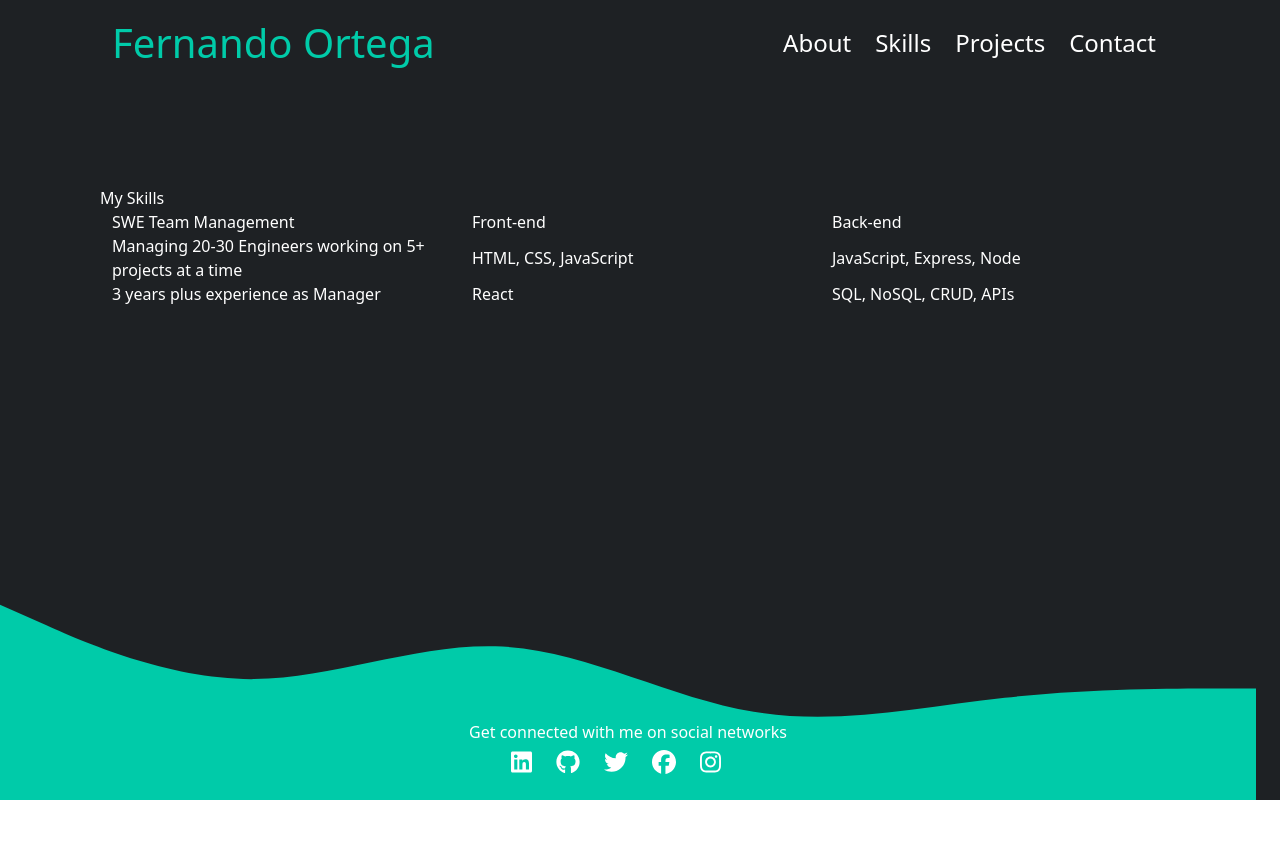
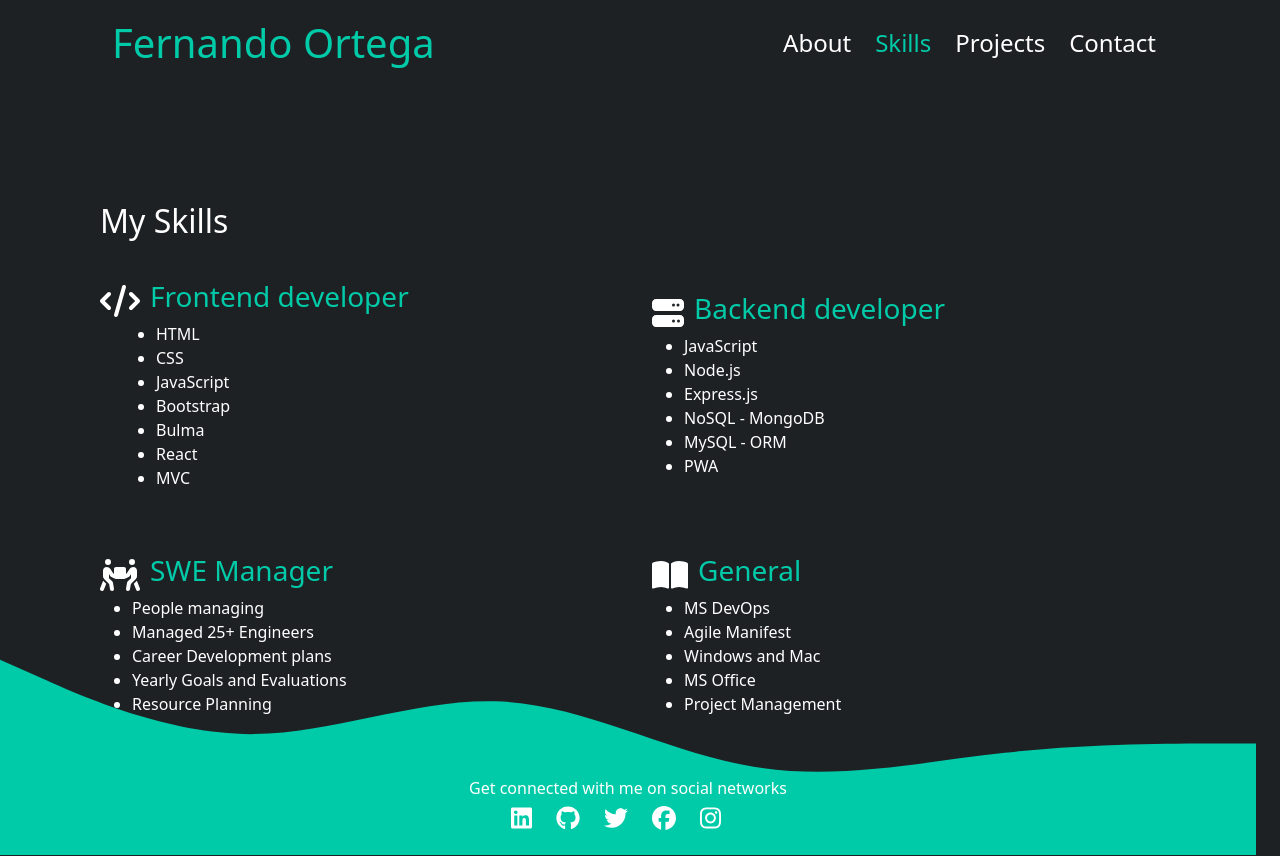
Before and after one commit to Feortegas/portfolio-react, a React (Create React App) app: page / in a window 1280 px wide. Both pictures are taken after a click on the item "Skills". Before the commit the page ends 800 px from the top, so only its background shows below. Built offline with nearby package versions, Linux system fonts and the light colour scheme.

Commit message:
add style to Skills component

```diff
--- a/src/components/Nav/index.js
+++ b/src/components/Nav/index.js
@@ -42,22 +42,22 @@ function Nav(props) {
 			<div className='collapse navbar-collapse'>
 				<ul className='navbar-nav ms-auto align-items-center'>
 					<li
-						className={`nav-item me-4 ${aboutSelected}`}
+						className={`nav-item me-4 ${aboutSelected && 'nav-active'}`}
 						onClick={(event) => resetStates(event)}>
 						About
 					</li>
 					<li
-						className={`nav-item me-4 ${skillsSelected}`}
+						className={`nav-item me-4 ${skillsSelected && 'nav-active'}`}
 						onClick={(event) => resetStates(event)}>
 						Skills
 					</li>
 					<li
-						className={`nav-item me-4 ${projectsSelected}`}
+						className={`nav-item me-4 ${projectsSelected && 'nav-active'}`}
 						onClick={(event) => resetStates(event)}>
 						Projects
 					</li>
 					<li
-						className={`nav-item me-4 ${contactSelected}`}
+						className={`nav-item me-4 ${contactSelected} && 'nav-active'`}
 						onClick={(event) => resetStates(event)}>
 						Contact
 					</li>
--- a/src/components/Skills/index.js
+++ b/src/components/Skills/index.js
@@ -1,26 +1,84 @@
 import React from 'react';
+import { FontAwesomeIcon } from '@fortawesome/react-fontawesome';
+import {
+	faCode,
+	faServer,
+	faPeopleCarryBox,
+	faBookOpen,
+} from '@fortawesome/free-solid-svg-icons';
 
 function Skills() {
 	return (
 		<div>
-			<span>My Skills</span>
-			<div className='container'>
-				<div className='row align-items-start'>
-					<div className='col'>SWE Team Management</div>
-					<div className='col'>Front-end</div>
-					<div className='col'>Back-end</div>
+			<h2 className='my-3'>My Skills</h2>
+			<div className='skills-container row'>
+				{/* Frontend skills */}
+				<div className='my-skills col-6 my-4'>
+					<div className='skills-title d-flex'>
+						<FontAwesomeIcon className='skills-icon' icon={faCode} />
+						<h3> Frontend developer</h3>
+					</div>
+					<ul className='mx-4'>
+						<li>HTML</li>
+						<li>CSS</li>
+						<li>JavaScript</li>
+						<li>Bootstrap</li>
+						<li>Bulma</li>
+						<li>React</li>
+						<li>MVC</li>
+					</ul>
 				</div>
-				<div className='row align-items-center'>
-					<div className='col'>
-						Managing 20-30 Engineers working on 5+ projects at a time
+				{/* Backend skills */}
+				<div className='my-skills col-6 my-4'>
+					<div className='skills-title d-flex'>
+						<FontAwesomeIcon className='skills-icon' icon={faServer} />
+						<h3> Backend developer</h3>
 					</div>
-					<div className='col'>HTML, CSS, JavaScript</div>
-					<div className='col'>JavaScript, Express, Node</div>
+					<ul>
+						<li>JavaScript</li>
+						<li>Node.js</li>
+						<li>Express.js</li>
+						<li>NoSQL - MongoDB</li>
+						<li>MySQL - ORM</li>
+						<li>PWA</li>
+					</ul>
 				</div>
-				<div className='row align-items-end'>
-					<div className='col'>3 years plus experience as Manager</div>
-					<div className='col'>React</div>
-					<div className='col'>SQL, NoSQL, CRUD, APIs</div>
+				{/* Management skills */}
+				<div className='my-skills col-6 my-4'>
+					<div className='skills-title d-flex'>
+						<FontAwesomeIcon className='skills-icon' icon={faPeopleCarryBox} />
+						<h3> SWE Manager</h3>
+					</div>
+					<ul>
+						<li>People managing</li>
+						<li>Managed 25+ Engineers</li>
+						<li>Career Development plans</li>
+						<li>Yearly Goals and Evaluations</li>
+						<li>Resource Planning</li>
+					</ul>
+				</div>
+				{/* General skills */}
+				<div className='my-skills col-6 my-4'>
+					<div className='skills-title d-flex'>
+						<FontAwesomeIcon className='skills-icon' icon={faBookOpen} />
+						<h3> General</h3>
+					</div>
+					<ul>
+						<li>MS DevOps</li>
+						<li>Agile Manifest</li>
+						<li>Windows and Mac</li>
+						<li>MS Office</li>
+						<li>Project Management</li>
+					</ul>
+				</div>
+				<div className='skills-blob'>
+					{/* <svg viewBox='0 0 200 200' xmlns='http://www.w3.org/2000/svg'>
+						<path
+							fill='#00CBA9'
+							d='M29.3,-36.4C39.1,-33.3,48.8,-26.1,59.2,-14.4C69.6,-2.7,80.8,13.6,78.6,27.1C76.3,40.6,60.7,51.3,45.3,51.8C30,52.3,15,42.7,-1.3,44.4C-17.6,46.2,-35.1,59.3,-43.1,56.4C-51.1,53.5,-49.5,34.6,-51.3,19C-53.1,3.5,-58.2,-8.5,-57.6,-21.4C-57.1,-34.2,-50.9,-47.9,-40.3,-50.8C-29.8,-53.7,-14.9,-45.9,-2.6,-42.3C9.8,-38.8,19.6,-39.6,29.3,-36.4Z'
+							transform='translate(100 100)'
+						/>
+					</svg> */}
 				</div>
 			</div>
 		</div>
--- a/src/index.css
+++ b/src/index.css
@@ -65,3 +65,33 @@ nav ul li:hover {
 .footer-icons {
 	font-size: x-large;
 }
+
+.nav-active {
+  color:#00cba9;
+}
+
+/* Skills section */
+.skills-container {
+  align-items: center;
+}
+.skills-blob {
+  /* position:absolute; */
+  display: flex;
+  opacity: 0.5;
+  top: 200px;
+  left: 30px;
+}
+
+.skills-title {
+  align-items: center;
+}
+
+.skills-title h3 {
+  color:#00cba9;
+}
+
+.skills-icon {
+  color:#00cba9;
+  font-size: xx-large;
+  margin-right: 10px;
+}
```
